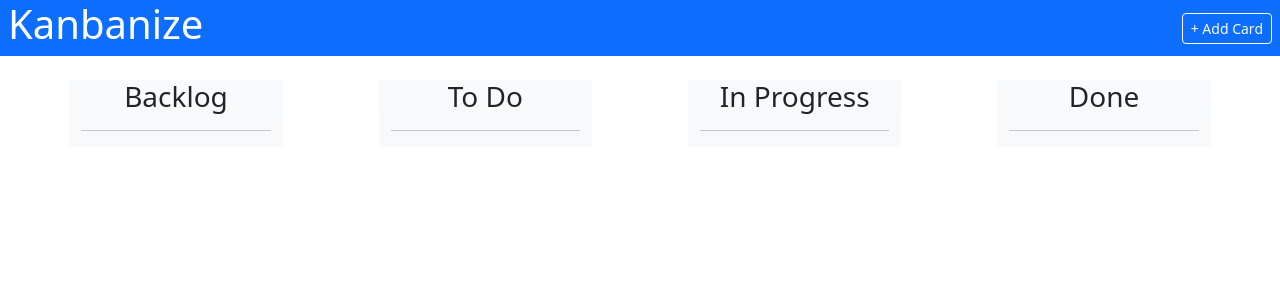
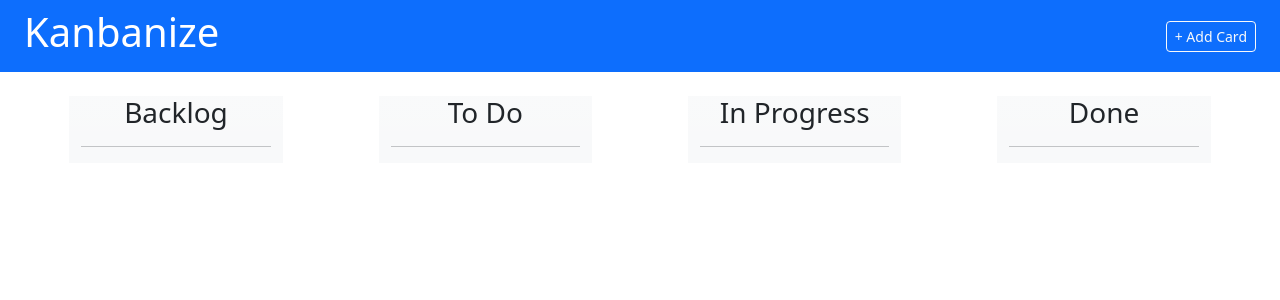
Before and after one commit to mohamad-jamil/kanbanize, a React (Vite) app: page / in a window 1280 px wide. Shown: the top 300 px of the page. Built offline with nearby package versions, Linux system fonts and the light colour scheme.

Commit message:
Extend header and reposition components within it

```diff
--- a/src/components/Button.tsx
+++ b/src/components/Button.tsx
@@ -11,7 +11,7 @@ function Button({ children, handleButtonClick }: Props) {
     <>
       <button
         type="button"
-        className="btn btn-outline-light btn-sm position-absolute end-0 me-2"
+        className="btn btn-outline-light btn-sm"
         onClick={handleButtonClick}
       >
         {children}
--- a/src/components/Header.tsx
+++ b/src/components/Header.tsx
@@ -23,8 +23,10 @@ function Header({ cards, setCards }: Props) {
 
   return (
     <div className="text-bg-primary d-flex align-items-center">
-      <h1 className="ps-2">{headerText}</h1>{" "}
-      <Button handleButtonClick={openModal}>+ Add Card</Button>{" "}
+      <h1 className="p-2 ps-4">{headerText}</h1>
+      <div className="d-flex align-items-center position-absolute end-0 me-4">
+        <Button handleButtonClick={openModal}>+ Add Card</Button>
+      </div>
       {showModal && (
         <AddCardModal
           cards={cards}
```
